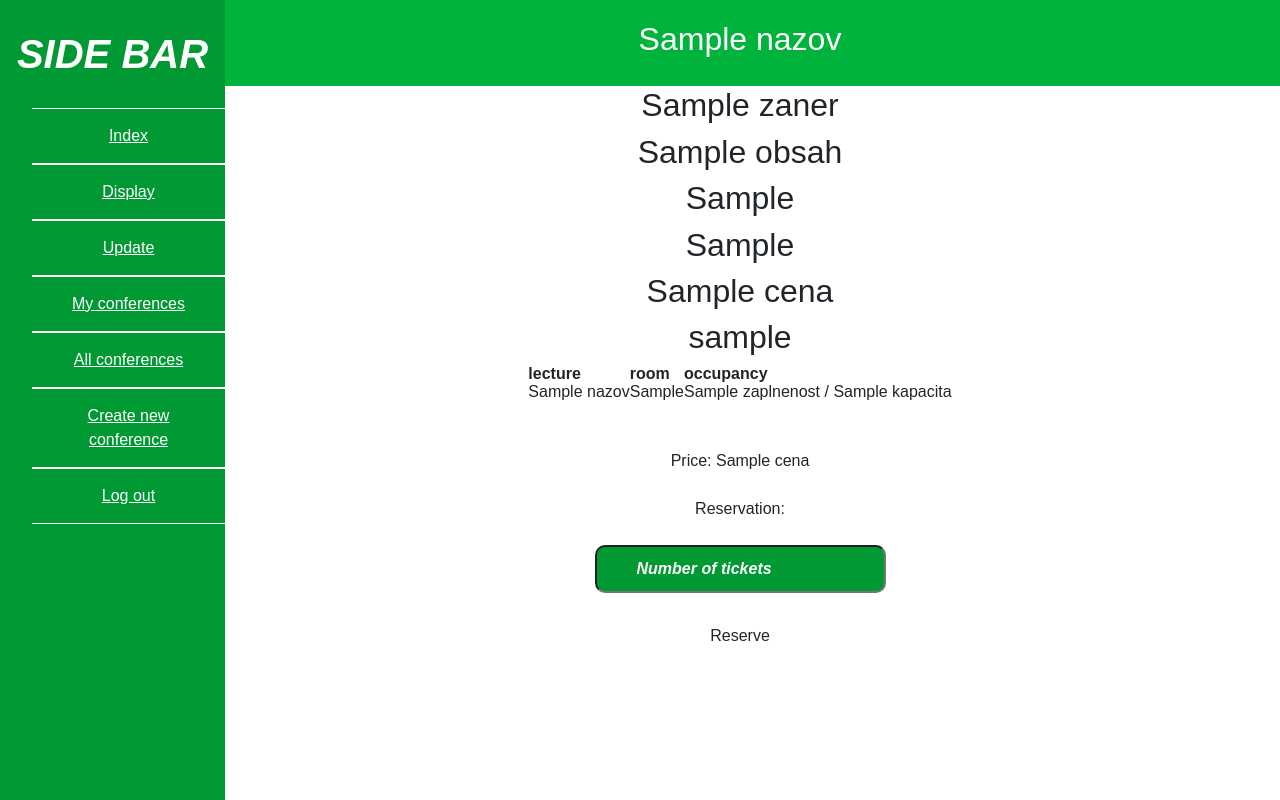
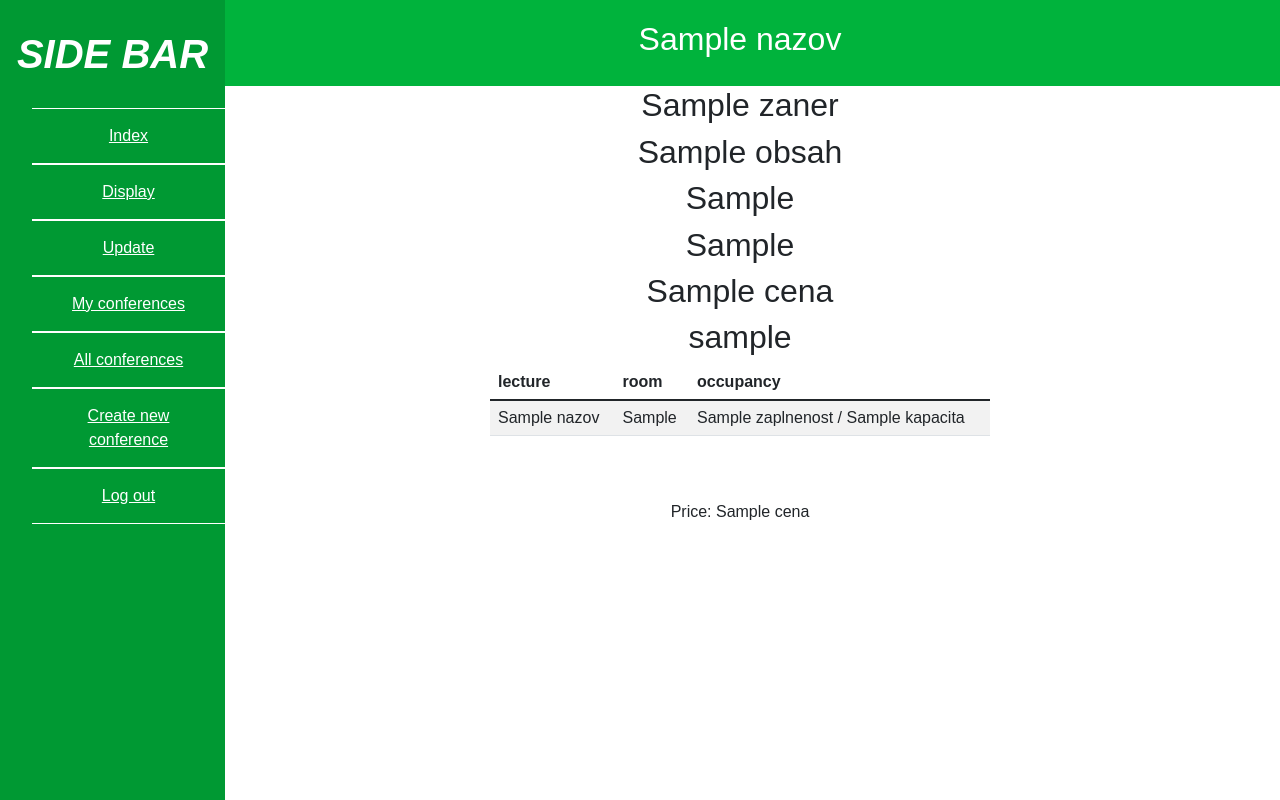
Before and after one commit to hornikmatej/iis_project, a Flask app: template templates/my_conf.html in a window 1280 px wide. Run offline with Flask 2, Linux system fonts and the light colour scheme; the template is opened without the code that fills it: most values are stand-ins (such as "Sample title", 1, 10 or a date in 2020); some libraries are stand-ins or nearby versions.

Commit message:
Upravena stranka pre svoje konferencie

```diff
--- a/templates/my_conf.html
+++ b/templates/my_conf.html
@@ -30,7 +30,7 @@
                 <h2>{{ conf['cena'] }}</h2>
                 <h2>{{ conf['login'] }}</h2>
             </div>
-            <table>
+            <table class="table table-striped table-hover">
                 <thead>
                     <tr>
                         <th>lecture</th>
@@ -49,9 +49,8 @@
                 </tbody>
             </table></br></br>
             <td>Price: {{ conf['cena'] }}</td></br></br>
-            <td>Reservation:</td></br></br>
-            <input type="number" id="cena" name="cena" placeholder="Number of tickets" class="textbox" id="price" min="0" required></br></br>
-            <input type="submit" class="btn" value="Reserve">
+
+
         </div>
     </body>
 </html>
```
